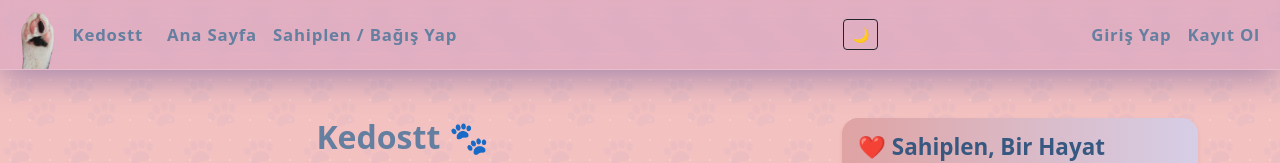
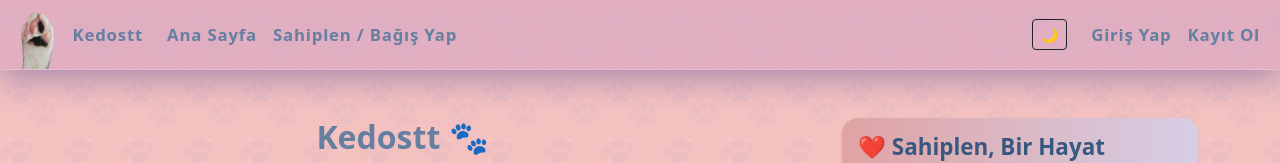
Before and after one commit to furkanyld/Kedostt-Frontend, a React (Create React App) app: page / in a window 1280 px wide. Shown: the top 163 px of the page. Built offline with nearby package versions, Linux system fonts and the light colour scheme; no server answers.

Commit message:
Fix navbar.

```diff
--- a/src/Components/MainNavbar.js
+++ b/src/Components/MainNavbar.js
@@ -40,13 +40,12 @@
 
         <Navbar.Toggle aria-controls="basic-navbar-nav" />
 
-        <Navbar.Collapse id="basic-navbar-nav" className="justify-content-end">
+        <Navbar.Collapse id="basic-navbar-nav" className="justify-content-between">
           <Nav className="me-auto" onClick={() => setExpanded(false)}>
             <Nav.Link as={Link} to="/">Ana Sayfa</Nav.Link>
             <Nav.Link as={Link} to="/donate">Sahiplen / Bağış Yap</Nav.Link>
           </Nav>
-
-          {/* 🌙 Toggle button */}
+          <div className="d-flex align-items-center">
             <div className="ms-auto d-flex align-items-center me-3">
               <button
                 onClick={() => setIsDarkMode(!isDarkMode)}
@@ -76,6 +75,9 @@
                 </>
               )}
             </Nav>
+          </div>
+          {/* 🌙 Toggle button */}
+
         </Navbar.Collapse>
       </Container>
     </Navbar>
```
Lines whose indentation alone changed are shown as unchanged.
